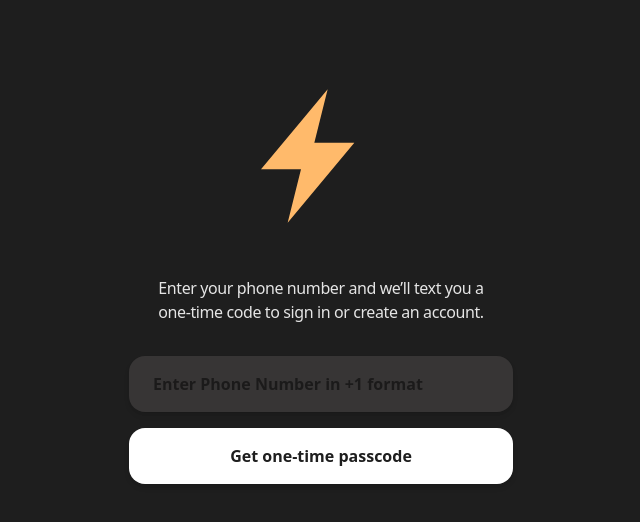
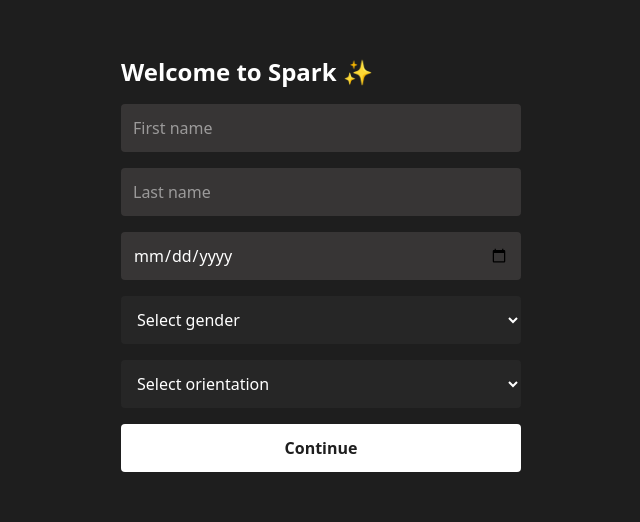
Before and after one commit to jashadev42/COSC484, a React (Vite) app in the folder frontend/: page /onboarding in a window 1280 px wide. Before the commit this address led to /auth/phone. Shown: the part 136-658 px from the top of the page, without its empty margins (319-959 px from the left). Built offline with nearby package versions, Linux system fonts and the light colour scheme.

Commit message:
Save latest code for jasha-branch

```diff
--- /dev/null
+++ b/frontend/src/AppRoutes2.jsx
@@ -0,0 +1,85 @@
+// src/AppRoutes.jsx
+
+import React from "react";
+import { Routes, Route, Navigate } from "react-router-dom";
+
+import { useAuth } from "./contexts/AuthContext.jsx";
+
+// Pages
+import SignUpLanding from "../auth/pages/SignUpLanding.jsx";
+import PhoneAuthFormComponent from "../PhoneAuthFormComponent.jsx";
+
+import ProfileSetupPage from "./pages/onboarding/ProfileSetupPage.jsx";
+import DevOnboardingPreview from "./pages/onboarding/DevOnboardingPreview.jsx";
+
+import SparkViewPage from "./pages/spark/SparkViewPage.jsx";
+import ChatListPage from "./pages/chat/ChatListPage.jsx";
+import ProfilePage from "./pages/profile/ProfilePage.jsx";
+import SettingsPage from "./pages/settings/SettingsPage.jsx";
+import MatchmakingPage from "../profile/pages/MatchmakingPage.jsx";
+
+import ProfileScreen from "./auth/components/ProfileScreen.jsx";
+
+// Layout
+import AuthedAppLayout from "./layouts/AuthedAppLayout.jsx";
+
+export default function AppRoutes() {
+  const { isAuthenticated } = useAuth();
+
+  return (
+    <Routes>
+      {/* Landing page */}
+      <Route path="/" element={<SignUpLanding />} />
+
+      {/* Phone auth (OTP screen) */}
+      <Route path="/auth/phone" element={<PhoneAuthFormComponent />} />
+
+      {/* DEV ROUTE — onboarding without auth or backend */}
+      <Route path="/dev/onboarding" element={<DevOnboardingPreview />} />
+
+      {/* REAL onboarding – requires auth */}
+      <Route
+        path="/onboarding"
+        element={
+          isAuthenticated ? (
+            <ProfileSetupPage />
+          ) : (
+            <Navigate to="/auth/phone" replace />
+          )
+        }
+      />
+
+      {/* Main app – requires auth */}
+      <Route
+        path="/app"
+        element={
+          isAuthenticated ? (
+            <AuthedAppLayout />
+          ) : (
+            <Navigate to="/auth/phone" replace />
+          )
+        }
+      >
+        <Route index element={<SparkViewPage />} />
+        <Route path="spark" element={<SparkViewPage />} />
+        <Route path="/matchmaking" element={<MatchmakingPage />} />
+        <Route path="chats" element={<ChatListPage />} />
+        <Route path="profile" element={<ProfileScreen />} />
+        <Route path="settings" element={<SettingsPage />} />
+      </Route>
+
+      {/* DEV-ONLY VERSION OF THE APP, NO AUTH REQUIRED */}
+      <Route path="/dev/app" element={<AuthedAppLayout />}>
+        <Route index element={<SparkViewPage />} />
+        <Route path="spark" element={<SparkViewPage />} />
+        <Route path="chats" element={<ChatListPage />} />
+        <Route path="profile" element={<ProfileScreen />} />
+        <Route path="settings" element={<SettingsPage />} />
+
+      </Route>
+
+      {/* Catch-all → redirect home */}
+      <Route path="*" element={<Navigate to="/" replace />} />
+    </Routes>
+  );
+}
--- a/frontend/src/pages/ProfileSetupPage.jsx
+++ b/frontend/src/pages/ProfileSetupPage.jsx
@@ -1,281 +1,167 @@
-import React, { useEffect, useState } from "react";
+import { useState } from "react";
+import { useAuth } from "@contexts/AuthContext";
 import { useNavigate } from "react-router-dom";
-import { useAuth } from "@contexts/AuthContext.jsx";
 
 export default function ProfileSetupPage() {
+  const { fetchWithAuth } = useAuth();
   const navigate = useNavigate();
-  const { fetchWithAuth, isAuthenticated } = useAuth();
 
-  // User fields (/user/me)
-  const [firstName, setFirstName] = useState("");
-  const [lastName, setLastName] = useState("");
+  const [fname, setFname] = useState("");
+  const [lname, setLname] = useState("");
   const [birthdate, setBirthdate] = useState("");
-
-  // Profile fields (/profile/me)
   const [gender, setGender] = useState("");
   const [orientation, setOrientation] = useState("");
 
-  const [genderOptions, setGenderOptions] = useState([]);
-  const [orientationOptions, setOrientationOptions] = useState([]);
-
-  const [loading, setLoading] = useState(true);
   const [saving, setSaving] = useState(false);
   const [error, setError] = useState("");
 
-  // If not logged in, send back to phone auth
-  useEffect(() => {
-    if (!isAuthenticated) {
-      navigate("/auth/phone");
-    }
-  }, [isAuthenticated, navigate]);
-
-  // Load genders, orientations, and existing user/profile info
-  useEffect(() => {
-    async function loadData() {
-      if (!isAuthenticated) return;
-
-      setLoading(true);
-
-      // Store loaded data to check for completeness before setting state
-      let loadedFirstName = "";
-      let loadedLastName = "";
-      let loadedBirthdate = "";
-      let loadedGender = "";
-      let loadedOrientation = "";
+  async function handleSubmit(e) {
+    e.preventDefault();
+    setSaving(true);
+    setError("");
 
     try {
-        // Load User Info (/user/me)
-        const resUser = await fetchWithAuth("/user/me");
-        if (resUser.ok) {
-          const data = await resUser.json();
-          if (data.first_name) {
-            loadedFirstName = data.first_name;
-            setFirstName(data.first_name);
-          }
-          if (data.last_name) {
-            loadedLastName = data.last_name;
-            setLastName(data.last_name);
-          }
-          // Ensure format is YYYY-MM-DD for input[type="date"]
-          if (data.birthdate) {
-            loadedBirthdate = data.birthdate.split('T')[0];
-            setBirthdate(loadedBirthdate);
-          }
-        }
+      // 1) Save basic user info
+      const birthISO = new Date(birthdate).toISOString();
 
-        // Load Profile Info (/profile/me)
-        const resProfile = await fetchWithAuth("/profile/me");
-        if (resProfile.ok) {
-            const data = await resProfile.json();
-            if (data.gender) {
-                loadedGender = data.gender;
-                setGender(data.gender);
-            }
-            if (data.orientation) {
-                loadedOrientation = data.orientation;
-                setOrientation(data.orientation);
-            }
-        }
-
-        // CHECK FOR COMPLETENESS AND REDIRECT
-        const allFieldsComplete =
-          loadedFirstName &&
-          loadedLastName &&
-          loadedBirthdate &&
-          loadedGender &&
-          loadedOrientation;
-
-        if (allFieldsComplete) {
-            navigate("/profile", { replace: true });
-            return; // Stop execution, redirecting
-        }
-
-        // Load Gender Options (Only necessary if we haven't redirected)
-        const resGender = await fetchWithAuth("/profile/genders");
-        if (resGender.ok) {
-          const genderData = await resGender.json();
-          setGenderOptions(genderData);
-        }
-
-        // Load Orientation Options (Only necessary if we haven't redirected)
-        const resOrient = await fetchWithAuth("/profile/orientations");
-        if (resOrient.ok) {
-          const orientData = await resOrient.json();
-          setOrientationOptions(orientData);
-        }
-      } catch (err) {
-        console.error("Error loading onboarding data:", err);
-        setError("Failed to load your info. Please try again.");
-      } finally {
-        setLoading(false);
-      }
-    }
-
-    loadData();
-  }, [fetchWithAuth, isAuthenticated, navigate]);
-
-  async function handleSubmit(e) {
-    e.preventDefault();
-    setError("");
-
-    if (!firstName || !lastName || !birthdate || !gender || !orientation) {
-      setError("Please fill out all fields.");
-      return;
-    }
-
-    setSaving(true);
-    try {
-      // --- Update User Info (/user/me) ---
-      const userRes = await fetchWithAuth("/user/me", {
+      let res = await fetchWithAuth("/user/me", {
         method: "PUT",
         headers: { "Content-Type": "application/json" },
         body: JSON.stringify({
-          fname: firstName.trim(),
-          lname: lastName.trim(),
-          birthdate: birthdate,
+          first_name: fname,
+          last_name: lname,
+          birthdate: birthISO,
         }),
       });
 
-      if (!userRes.ok) {
-        const data = await userRes.json().catch(() => ({}));
-        setError(data.message || "Failed to save your name/birthdate.");
-        setSaving(false);
-        return;
+      if (!res.ok) {
+        const data = await res.json().catch(() => null);
+        console.error("Error /user/me:", data || res.statusText);
+        throw new Error("Failed to save basic info");
       }
 
-      // --- Update Profile Info (/profile/me) ---
-      const profileRes = await fetchWithAuth("/profile/me", {
+      // 2) Create / update profile with ALL required fields
+      res = await fetchWithAuth("/profile/me", {
         method: "PUT",
         headers: { "Content-Type": "application/json" },
         body: JSON.stringify({
+          drug_use: false,
+          weed_use: false,
+          show_precise_location: false,
           gender,
           orientation,
+          bio: "",
+          location: "",
+          location_label: "",
+          school: "",
+          occupation: "",
+          pronouns: "any",
+          relationship_goal: "casual dating",
+          personality_type: "ambivert",
+          love_language: "quality time",
+          attachment_style: "secure",
+          political_view: "moderate",
+          zodiac_sign: "aries",
+          religion: "other",
+          diet: "omnivore",
+          exercise_frequency: "sometimes",
+          sleep_schedule: "flexible",
+
+          interests: [],
+          languages_spoken: [],
+          pets: [],
+
+          smoke_frequency: null,
+          drink_frequency: null,
         }),
       });
 
-      if (!profileRes.ok) {
-        const data = await profileRes.json().catch(() => ({}));
-        setError(data.message || "Failed to save your gender/orientation.");
-        setSaving(false);
-        return;
+      if (!res.ok) {
+        const data = await res.json().catch(() => null);
+        console.error("Error /profile/me:", data || res.statusText);
+        throw new Error("Failed to initialize profile");
       }
 
+      // 3) On success, go into the app
       navigate("/profile");
     } catch (err) {
       console.error(err);
-      setError("Something went wrong.");
+      setError(err.message || "Failed to complete onboarding");
     } finally {
       setSaving(false);
     }
   }
 
-  if (loading) {
   return (
-      <div className="min-h-screen w-full flex items-center justify-center p-6">
-        <p>Loading…</p>
-      </div>
-    );
-  }
+    <div className="min-h-screen flex items-center justify-center text-white">
+      <div className="p-6 text-white max-w-md w-full">
+        <h1 className="text-2xl font-bold mb-4">Welcome to Spark ✨</h1>
 
-  return (
-    <div className="min-h-screen w-full flex items-center justify-center p-6">
-      <div className="w-full max-w-md space-y-6">
-        {/* Back */}
-        <button
-          onClick={() => navigate("/auth/phone")}
-          className="text-sm text-neutral-500 hover:text-neutral-800"
-        >
-          ← Back
-        </button>
+        <form onSubmit={handleSubmit} className="space-y-4">
+          <input
+            className="w-full p-3 rounded bg-neutral-800"
+            placeholder="First name"
+            value={fname}
+            onChange={(e) => setFname(e.target.value)}
+            required
+          />
 
-        <h1 className="text-3xl font-semibold mb-2">Welcome to Spark ✨</h1>
-        <p className="text-neutral-600">
-          Tell us a bit about you.
-        </p>
+          <input
+            className="w-full p-3 rounded bg-neutral-800"
+            placeholder="Last name"
+            value={lname}
+            onChange={(e) => setLname(e.target.value)}
+            required
+          />
 
-        <form onSubmit={handleSubmit} className="space-y-4" onChange={() => setError("")}>
-          {/* First + Last */}
-          <div className="space-y-2">
-            <label className="block text-sm font-medium">First name</label>
-            <input
-              type="text"
-              className="w-full rounded-xl border border-neutral-300 px-3 py-2"
-              value={firstName}
-              onChange={(e) => setFirstName(e.target.value)}
-              disabled={saving}
-            />
-          </div>
-
-          <div className="space-y-2">
-            <label className="block text-sm font-medium">Last name</label>
-            <input
-              type="text"
-              className="w-full rounded-xl border border-neutral-300 px-3 py-2"
-              value={lastName}
-              onChange={(e) => setLastName(e.target.value)}
-              disabled={saving}
-            />
-          </div>
-
-          {/* Birthdate */}
-          <div className="space-y-2">
-            <label className="block text-sm font-medium">Birthdate</label>
           <input
             type="date"
-              className="w-full rounded-xl border border-neutral-300 px-3 py-2"
+            className="w-full p-3 rounded bg-neutral-800"
             value={birthdate}
             onChange={(e) => setBirthdate(e.target.value)}
-              disabled={saving}
+            required
           />
-          </div>
 
-          {/* Gender selection */}
-          <div className="space-y-2">
-            <label className="block text-sm font-medium">Gender</label>
           <select
-              className="w-full rounded-xl border border-neutral-300 px-3 py-2 bg-white"
+            className="w-full p-3 rounded bg-neutral-800"
             value={gender}
             onChange={(e) => setGender(e.target.value)}
-              disabled={saving}
+            required
           >
-              <option value="">Select your gender</option>
-              {genderOptions.map((g) => (
-                <option key={g.id ?? g.name} value={g.name}>
-                  {g.name}
-                </option>
-              ))}
+            <option value="">Select gender</option>
+            <option value="male">male</option>
+            <option value="female">female</option>
+            <option value="non-binary">non-binary</option>
+            <option value="genderqueer">genderqueer</option>
+            <option value="genderfluid">genderfluid</option>
           </select>
-          </div>
 
-          {/* Orientation selection */}
-          <div className="space-y-2">
-            <label className="block text-sm font-medium">Orientation</label>
           <select
-              className="w-full rounded-xl border border-neutral-300 px-3 py-2 bg-white"
+            className="w-full p-3 rounded bg-neutral-800"
             value={orientation}
             onChange={(e) => setOrientation(e.target.value)}
-              disabled={saving}
+            required
           >
-              <option value="">Select your orientation</option>
-              {orientationOptions.map((o) => (
-                <option key={o.id ?? o.name} value={o.name}>
-                  {o.name}
-                </option>
-              ))}
+            <option value="">Select orientation</option>
+            <option value="straight">straight</option>
+            <option value="gay">gay</option>
+            <option value="lesbian">lesbian</option>
+            <option value="bisexual">bisexual</option>
+            <option value="pansexual">pansexual</option>
+            <option value="asexual">asexual</option>
           </select>
-          </div>
 
-          {error && <p className="text-sm text-red-500">{error}</p>}
+          {error && <p className="text-red-400">{error}</p>}
 
           <button
             type="submit"
-            className="w-full rounded-2xl px-6 py-3 bg-black text-white font-semibold"
             disabled={saving}
+            className="w-full p-3 rounded bg-white text-black font-bold"
           >
-            {saving ? "Saving…" : "Continue"}
+            {saving ? "Saving..." : "Continue"}
           </button>
         </form>
       </div>
     </div>
   );
-};
+}
```
Lines whose indentation alone changed are shown as unchanged.
